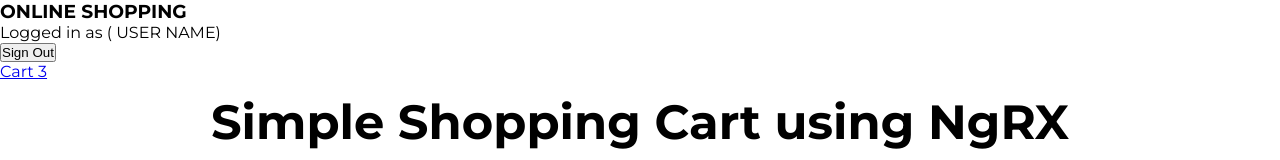
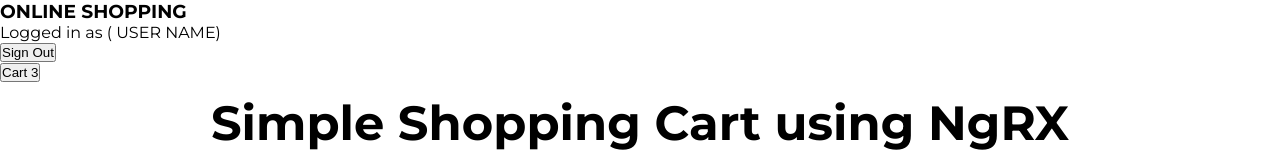
Before and after one commit to damindda/simple-shopping-cart-angular-ngrx, an Angular app: page /products in a window 1280 px wide. Shown: the top 160 px of the page. Built offline with nearby package versions, Linux system fonts and the light colour scheme; no server answers.

Commit message:
header changes

```diff
--- a/src/app/components/header/header.component.html
+++ b/src/app/components/header/header.component.html
@@ -7,7 +7,7 @@
     </ul>
 
     <ul class="navbar-right">
-      <li><a href="#" id="cart"><i class="fa fa-shopping-cart"></i> Cart <span class="badge">3</span></a></li>
+      <li><button class="cart" (click)="cartClick()"> Cart <span class="badge">3</span></button></li>
     </ul>
   </div>
 </nav>
--- a/src/app/components/header/header.component.ts
+++ b/src/app/components/header/header.component.ts
@@ -15,4 +15,7 @@ export class HeaderComponent implements OnInit {
     console.log('sign out clicked');
   }
 
+  cartClick() {
+    console.log('cart clicked');
+  }
 }
```
